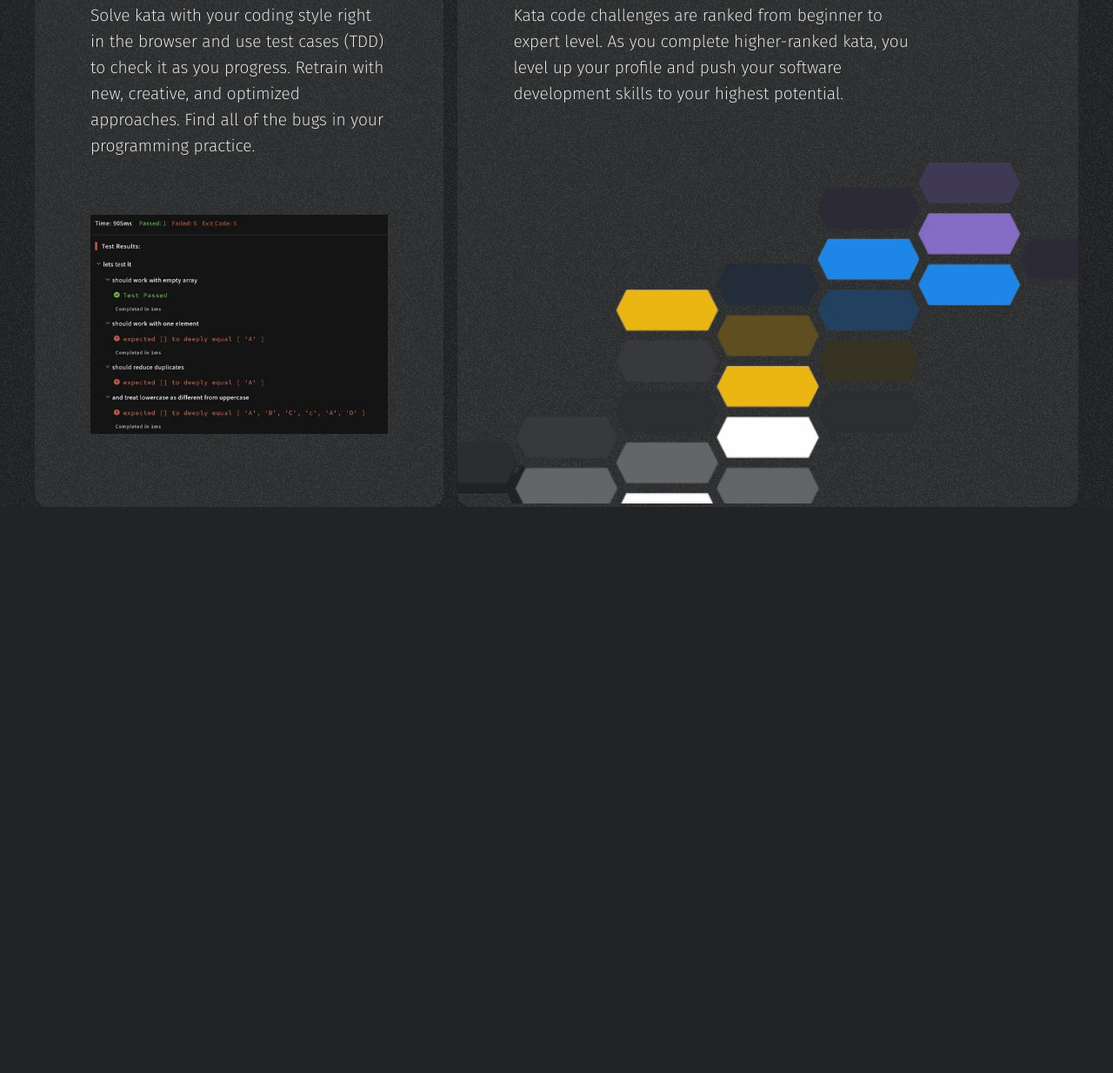
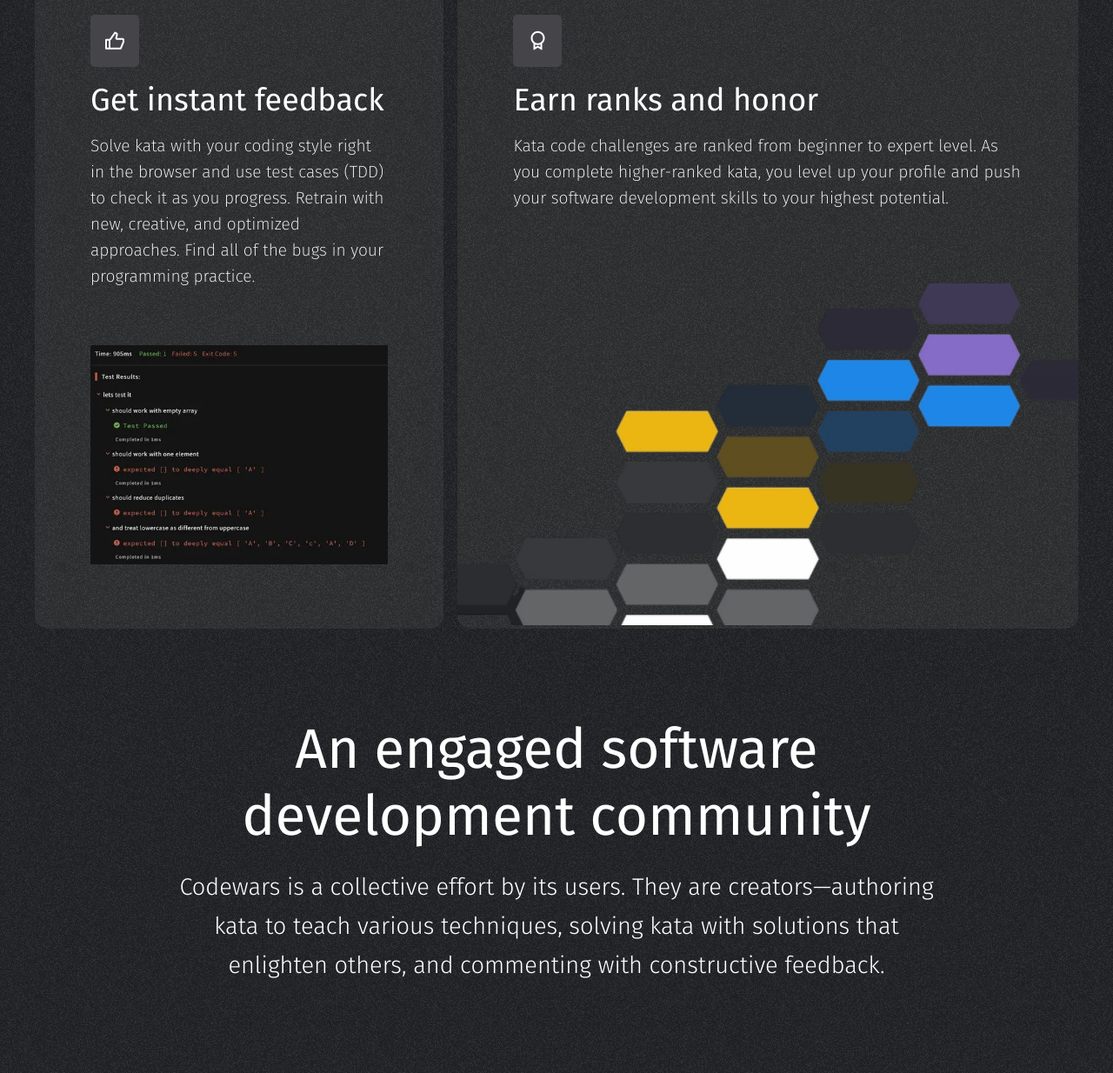
Before and after one commit to Ashlie06/Codewars-Clone, a plain HTML site: page index.html in a window 1280 px wide. Shown: the part 1388-2622 px from the top of the page at 87% size. Before the commit the page ends 1971 px from the top, so only its background shows below. Drawn offline with nearby package versions, Linux system fonts and the light colour scheme.

Commit message:
second header added

```diff
--- a/index.html
+++ b/index.html
@@ -35,7 +35,7 @@
         <button class="nav-btn join">Join</button>
       </div>
     </nav>
-    <header>
+    <header class="header first">
       <span class="blur"></span>
       <span class="blur"></span>
       <div class="header-container">
@@ -92,9 +92,23 @@
           </p>
         </div>
         <div class="grid-img">
-          <img src="img/a7bea9f5-36c0-47d3-836a-288e82bdfe13_removalai_preview.png" alt="" />
+          <img
+            src="img/a7bea9f5-36c0-47d3-836a-288e82bdfe13_removalai_preview.png"
+            alt=""
+          />
         </div>
       </div>
     </div>
+    <header class="header second">
+      <div class="header-container">
+        <h1 class="header-title">An engaged software development community</h1>
+        <p class="header-text">
+          Codewars is a collective effort by its users. They are
+          creators—authoring kata to teach various techniques, solving kata with
+          solutions that enlighten others, and commenting with constructive
+          feedback.
+        </p>
+      </div>
+    </header>
   </body>
 </html>
--- a/style.css
+++ b/style.css
@@ -74,14 +74,14 @@
 .join{
     border: 1px solid rgb(255, 77, 77);
 }
-header{
+.header{
     z-index: 1;
     position: relative;
     width: 100%;
     display: flex;
     justify-content: center;
     align-items: flex-end;
-    height: 700px;
+    height: 850px;
 }
 .header-container{
     max-width: 900px;
@@ -151,6 +151,13 @@
 .grid-container .third{
     grid-column: 3/6;
 }
+.grid-container .third .grid-img{
+    padding-top: 1.2rem;
+}
+.grid-container .third .grid-content{
+    width: 100%;
+    max-width: 1200px;
+}
 .grid-content{
     padding: 64px;
     max-width: 600px;
@@ -191,3 +198,18 @@
     cursor: pointer;
     border: 1px solid #ffffff;
 }
+.second{
+    height: auto;
+}
+.second .header-container{
+    max-width: 880px;
+    padding: 5rem 0;
+}
+.second .header-title{
+    font-size: 4rem;
+}
+.second .header-text{
+    font-size: 1.7rem;
+    font-weight: 300;
+    line-height: 45px;
+}
```
